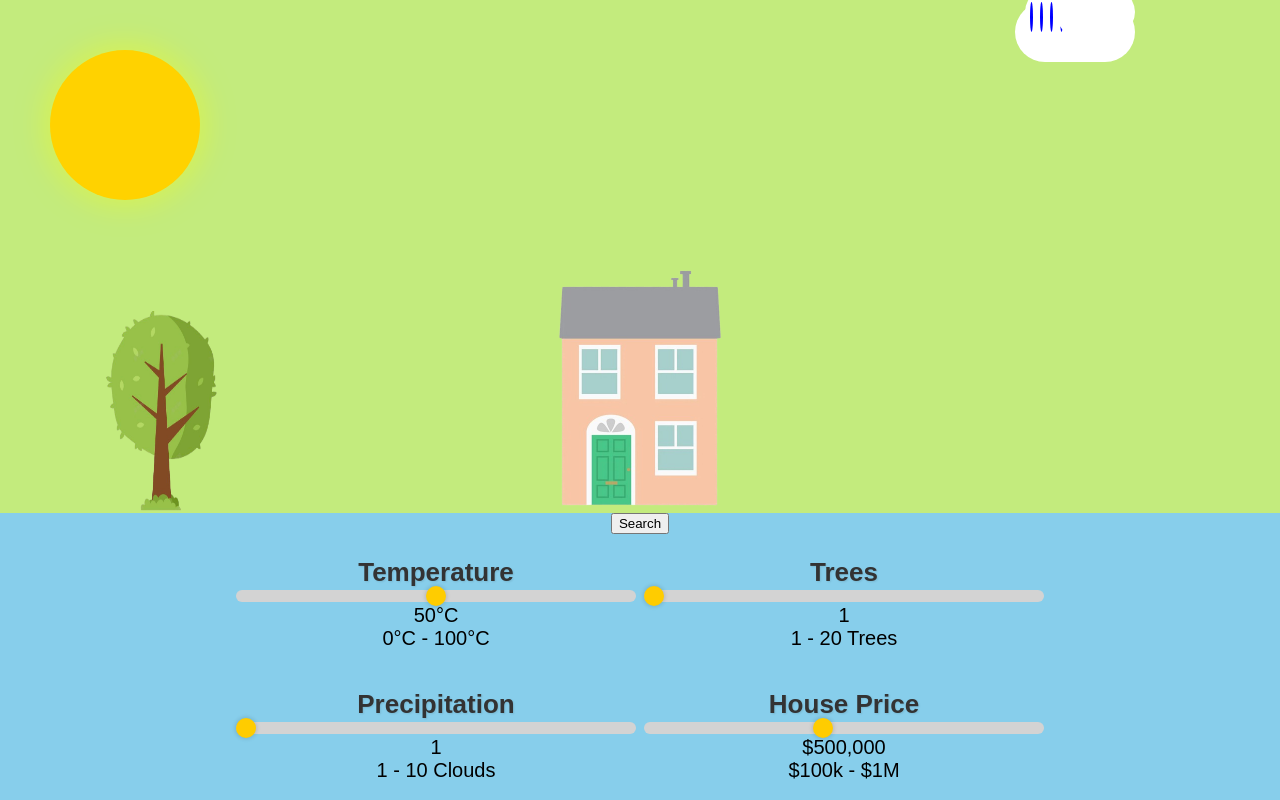
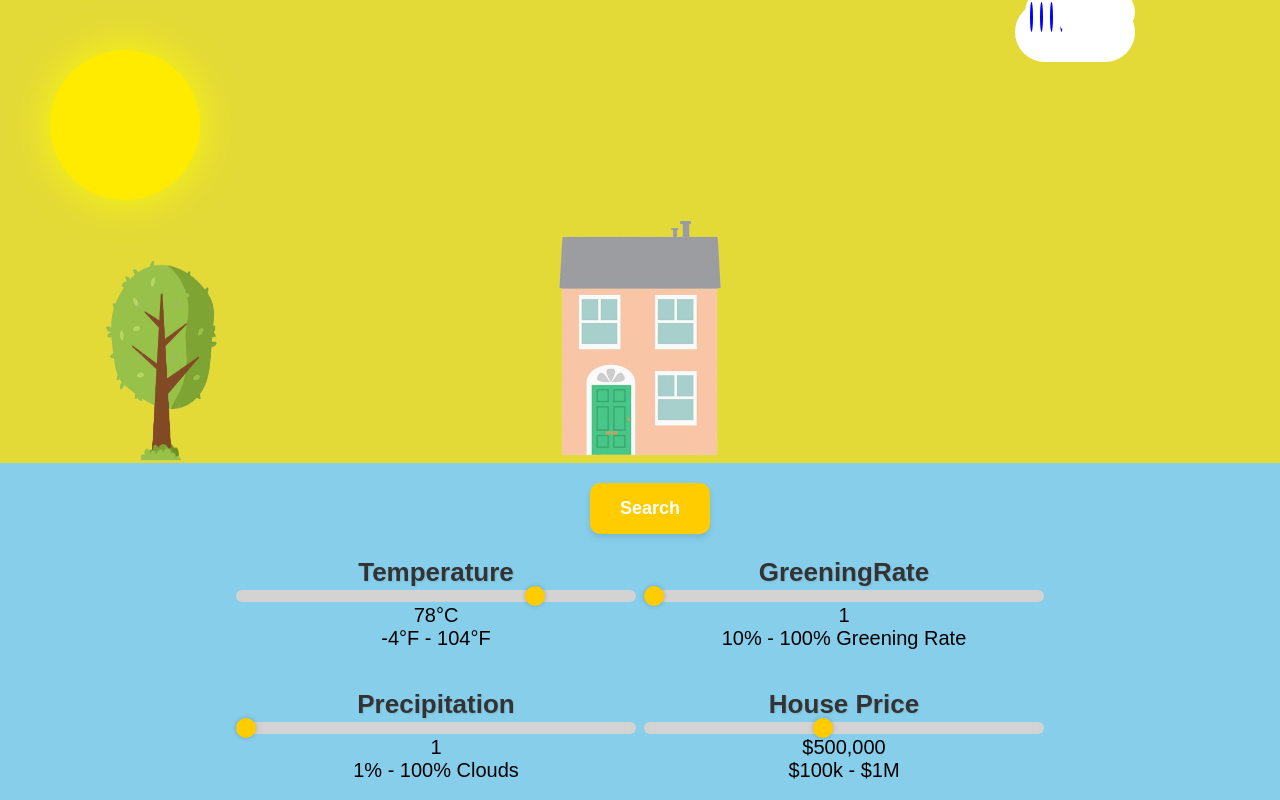
Before and after one commit to Alina-Zhi/healthy_map2025, a plain HTML site: page frontend/index_copy.html in a window 1280 px wide. Drawn offline with Linux system fonts and the light colour scheme; files whose address does not match are found by name.

Commit message:
beautify web-design

```diff
--- a/frontend/index_copy.html
+++ b/frontend/index_copy.html
@@ -163,6 +163,45 @@
             }
         }
     </style>
+    <style>
+        /* Flex container for scroll bars and button */
+        .slider-container {
+            display: flex;
+            align-items: center;
+            justify-content: space-between; /* Ensures button is on the right */
+            width: 100%; /* Make it span the full width */
+            max-width: 1000px; /* Optional, to limit the width */
+            margin: 0 auto; /* Center the container horizontally */
+        }
+
+        /* Search button styles */
+        #switchMap {
+    background-color: #ffcc00; /* Yellow background */
+    border: none;
+    color: white;
+    padding: 15px 30px;
+    font-size: 18px;
+    font-weight: bold;
+    border-radius: 10px;
+    cursor: pointer;
+    box-shadow: 0 4px 6px rgba(0, 0, 0, 0.1);
+    transition: background-color 0.3s, transform 0.2s;
+    margin-left: 20px; /* Space between scroll bars and button */
+    margin-top: 20px; /* Add some margin to move it down */
+}
+
+
+        #switchMap:hover {
+            background-color: #ffd700; /* Lighter yellow on hover */
+            transform: scale(1.05); /* Slightly enlarge button on hover */
+        }
+
+        #switchMap:active {
+            background-color: #e6b800; /* Darker yellow on click */
+            transform: scale(0.98); /* Slightly shrink button on click */
+        }
+    </style>
+
 </head>
 
 <body style="font-family: 'Heiti SC', sans-serif; font-size: 20px;">
@@ -175,21 +214,21 @@
         <!-- 第一行滑动条 -->
         <tr>
             <td>
-                <!-- Temperature Control (0°C to 100°C) -->
+                <!-- Temperature Control (0°C to 100°F) -->
                 <div class="slider-wrapper">
                     <div class="label" style="font-size: 26px;">Temperature</div>
-                    <input type="range" id="temperatureControl" min="0" max="100" value="50" style="width: 400px;">
-                    <span id="valueTemperature">50</span> <!-- 初始值设为50，和滑动条保持一致 -->
-                    <div class="range-label">0°C - 100°C</div>
+                    <input type="range" id="temperatureControl" min="-4" max="104" value="78" style="width: 400px;">
+                    <span id="valueTemperature">78</span> <!-- 初始值设为50，和滑动条保持一致 -->
+                    <div class="range-label">-4°F - 104°F</div>
                 </div>
             </td>
             <td>
                 <!-- Tree Control (1 to 20 trees) -->
                 <div class="slider-wrapper">
-                    <div class="label" style="font-size: 26px;">Trees</div>
-                    <input type="range" id="treeControl" min="1" max="20" value="1" style="width: 400px;">
+                    <div class="label" style="font-size: 26px;">GreeningRate</div>
+                    <input type="range" id="treeControl" min="1" max="10" value="1" style="width: 400px;">
                     <span id="valueTrees">1</span> <!-- 初始值设为1 -->
-                    <div class="range-label">1 - 20 Trees</div>
+                    <div class="range-label">10% - 100% Greening Rate</div>
                 </div>
             </td>
         </tr>
@@ -200,9 +239,9 @@
                 <!-- Precipitation Control (1 to 10 clouds) -->
                 <div class="slider-wrapper">
                     <div class="label" style="font-size: 26px;">Precipitation</div>
-                    <input type="range" id="cloudControl" min="1" max="10" value="1" style="width: 400px;">
+                    <input type="range" id="cloudControl" min="1" max="100" value="1" style="width: 400px;">
                     <span id="valuePrecipitation">1</span> <!-- 初始值设为1 -->
-                    <div class="range-label">1 - 10 Clouds</div>
+                    <div class="range-label">1% - 100% Clouds</div>
                 </div>
             </td>
             <td>
@@ -377,7 +416,7 @@ function updateClouds(newCloudCount) {
         cloudControl.addEventListener('input', function () {
             const newCloudCount = cloudControl.value;
             // document.getElementById('cloudControl').textContent = `${cloudValue}`;
-            document.getElementById('valuePrecipitation').textContent = `${newCloudCount} Cloud${newCloudCount > 1 ? 's' : ''}`;
+            document.getElementById('valuePrecipitation').textContent = `${newCloudCount}% Cloud${newCloudCount > 1 ? 's' : ''}`;
             updateClouds(newCloudCount);
         });
 
```
